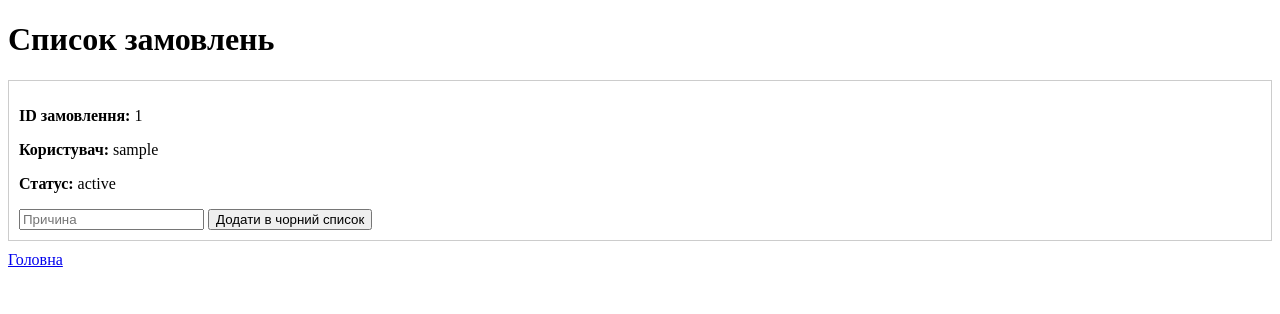
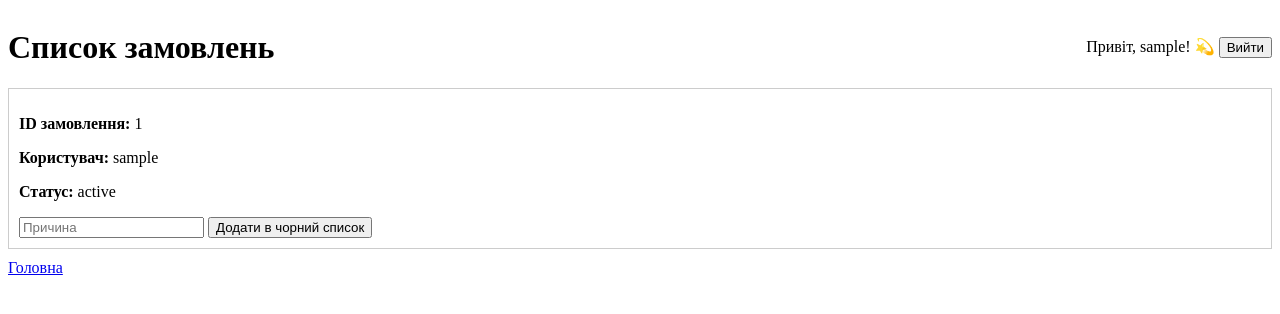
Before and after one commit to ViktoriaTereshcenko/oop-lab1-sem2, a Python web app: template lab1/ShopV1/views/templates/orders.html in a window 1280 px wide. Shown: the top 314 px of the page. Run offline with Jinja, Linux system fonts and the light colour scheme; the template is opened without the code that fills it: most values are stand-ins (such as "Sample title", 1, 10 or a date in 2020).

Commit message:
Update orders.html

```diff
--- a/lab1/ShopV1/views/templates/orders.html
+++ b/lab1/ShopV1/views/templates/orders.html
@@ -3,9 +3,18 @@
 <head>
     <meta charset="UTF-8">
     <title>Список замовлень</title>
+    <style>
+        .top-bar { display: flex; justify-content: space-between; align-items: center; }
+    </style>
 </head>
 <body>
+    <div class="top-bar">
         <h1>Список замовлень</h1>
+        <div>
+            <span>Привіт, {{ username }}! 💫</span>
+            <a href="/logout"><button>Вийти</button></a>
+        </div>
+    </div>
     <div style="border: 1px solid #ccc; padding: 10px; margin-bottom: 10px;">
         <p><strong>ID замовлення:</strong> {{order.id}}</p>
         <p><strong>Користувач:</strong> {{order.username}}</p>
```
Lines whose indentation alone changed are shown as unchanged.
